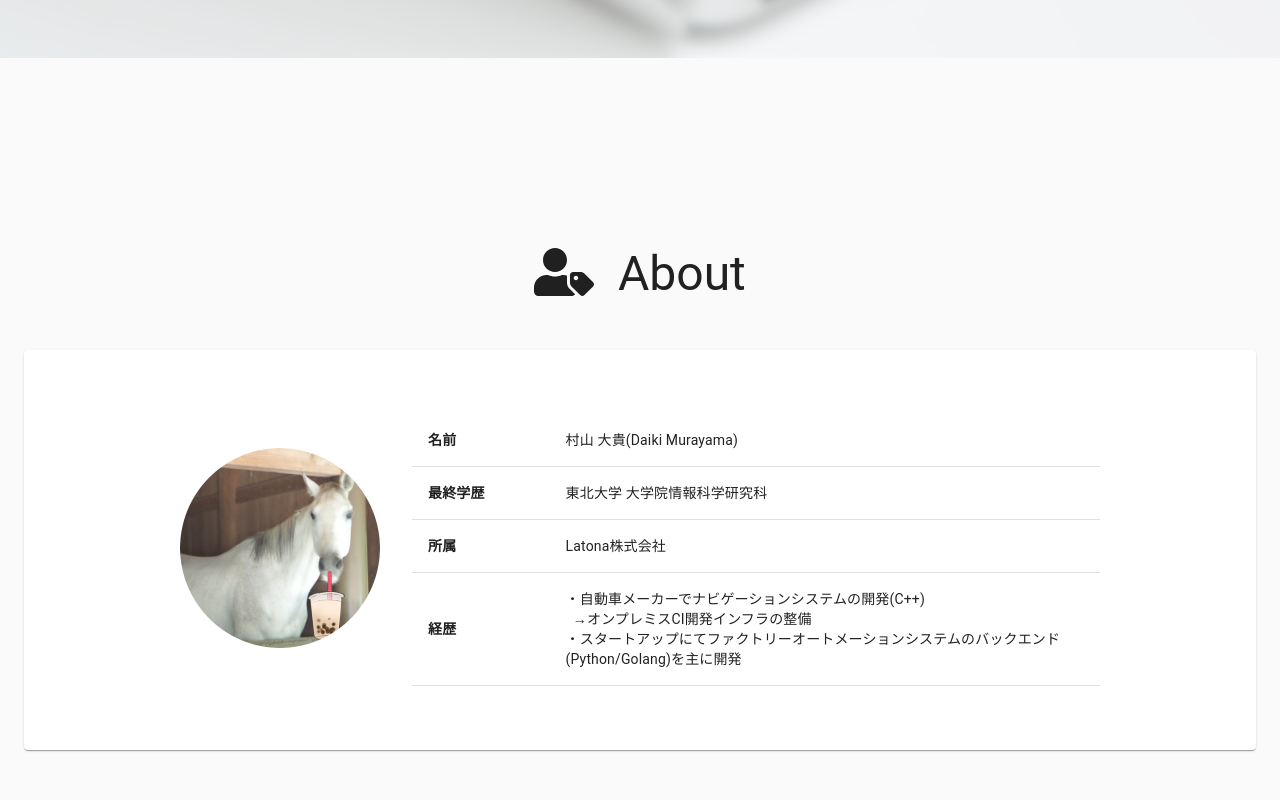
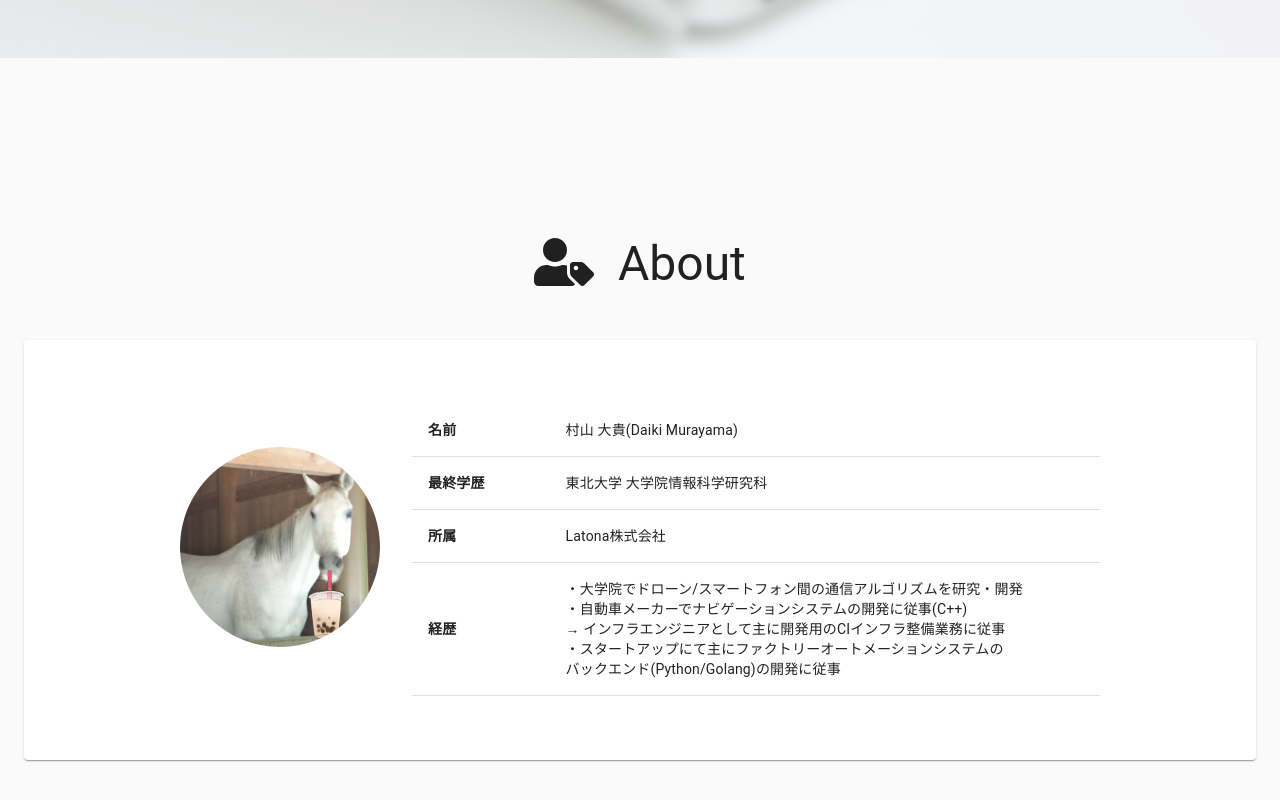
Before and after one commit to dada4386/portfolio, a React (Create React App) app: page / in a window 1280 px wide. Shown: the part 742-1542 px from the top of the page. Built offline with nearby package versions, Linux system fonts and the light colour scheme.

Commit message:
Fixed description in about

```diff
--- a/src/components/About.tsx
+++ b/src/components/About.tsx
@@ -36,9 +36,11 @@ const aboutRows = [
   createData("所属", <div>Latona株式会社</div>),
   createData("経歴",
     <div>
-      ・自動車メーカーでナビゲーションシステムの開発(C++)<br />
-      &nbsp;&nbsp;→オンプレミスCI開発インフラの整備<br />
-      ・スタートアップにてファクトリーオートメーションシステムのバックエンド(Python/Golang)を主に開発
+      ・大学院でドローン/スマートフォン間の通信アルゴリズムを研究・開発<br />
+      ・自動車メーカーでナビゲーションシステムの開発に従事(C++)<br />
+      　→&nbsp;インフラエンジニアとして主に開発用のCIインフラ整備業務に従事<br />
+      ・スタートアップにて主にファクトリーオートメーションシステムの<br />
+      　バックエンド(Python/Golang)の開発に従事
     </div>
   ),
 ]
```
